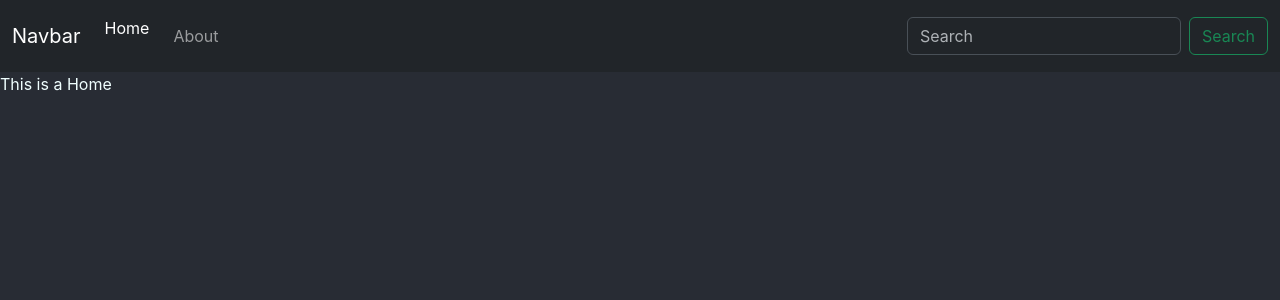
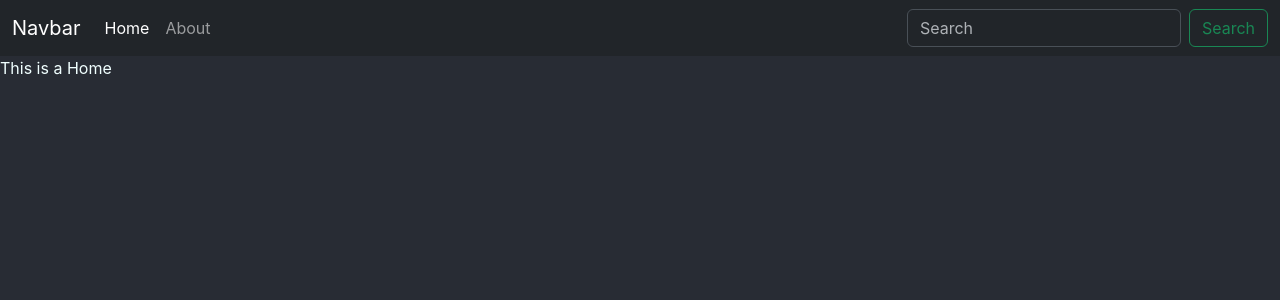
Before and after one commit to bhavyank89/learnReact, a React (Create React App) app in the folder 004-inotebook/inotebook-frontend/: page / in a window 1280 px wide. Shown: the top 300 px of the page. Built offline with nearby package versions, Linux system fonts and the light colour scheme.

Commit message:
fixed className for about Li

```diff
--- a/004-inotebook/inotebook-frontend/src/components/Navbar.js
+++ b/004-inotebook/inotebook-frontend/src/components/Navbar.js
@@ -20,8 +20,8 @@ const Navbar = () => {
                             <li className="nav-item">
                                 <Link className={`nav-link ${(locationPath === '/') ? "active" : ""}`} aria-current="page" to="/">Home</Link>
                             </li>
-                            <li className={`nav-link ${(locationPath === '/about') ? "active" : ""}`}>
-                                <Link className="nav-link" to="/about">About</Link>
+                            <li className="nav-item">
+                                <Link className={`nav-link ${(locationPath === '/about') ? "active" : ""}`} to="/about">About</Link>
                             </li>
                         </ul>
                         <form className="d-flex" role="search">
```
